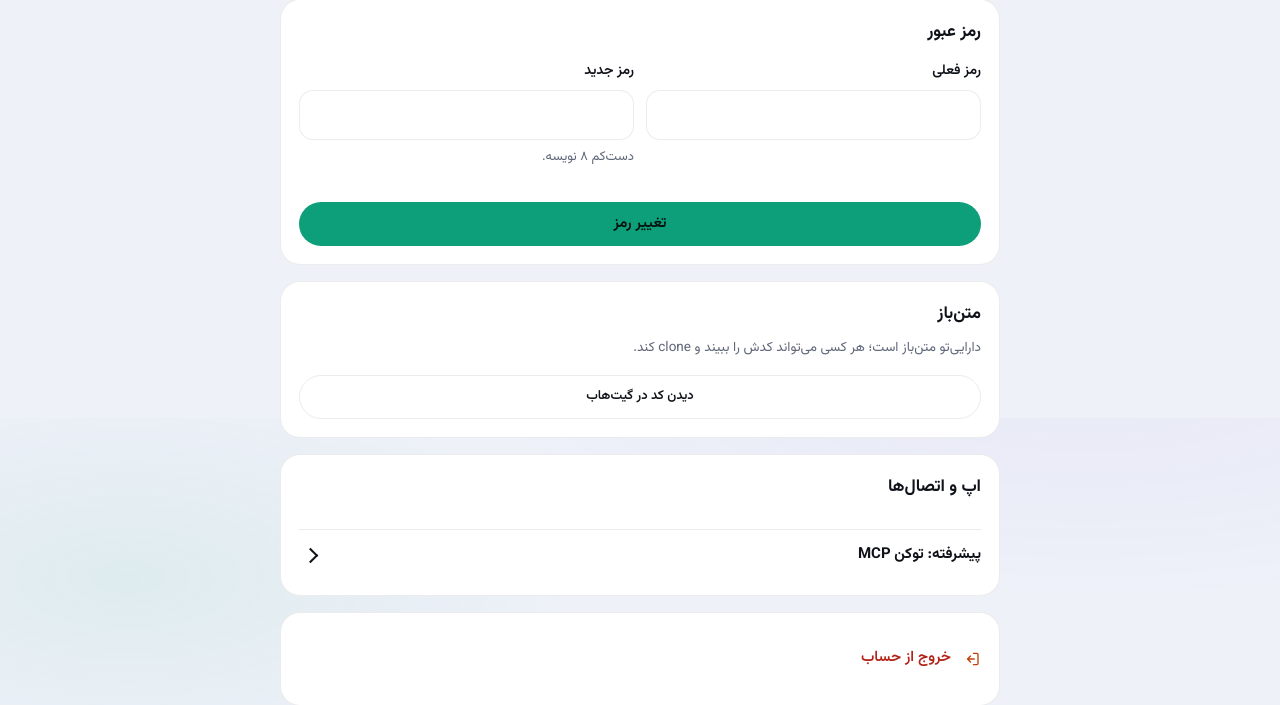
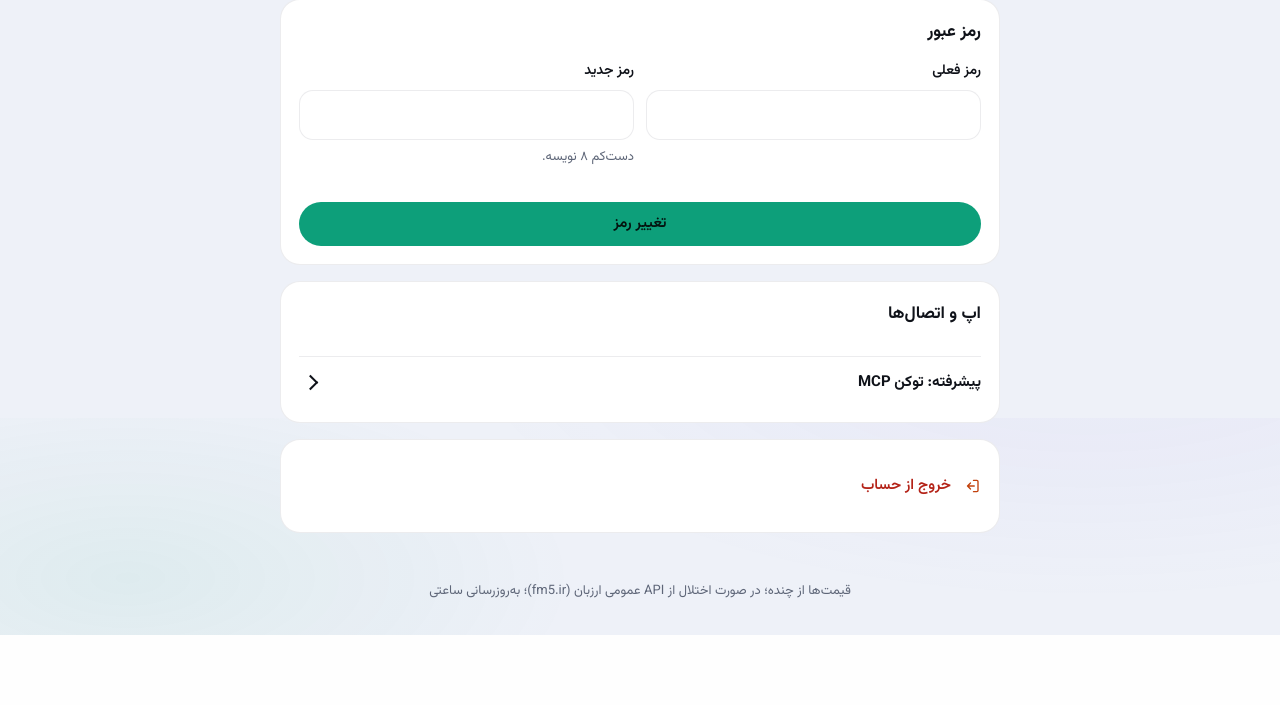
Before and after one commit to vahidtwo/personal-portfolio, a Python web app: template app/templates/profile.html in a window 1280 px wide. Shown: the part 1182-1887 px from the top of the page. After the commit the page ends 1817 px from the top, so only its background shows below. Run offline with Jinja, Linux system fonts and the light colour scheme; the template is opened without the code that fills it, so the values that code supplies are empty.

Commit message:
Remove open-source section from settings
Keep the landing #open-source footer; drop the settings v2-oss card
and assert settings no longer shows it.

```diff
--- a/app/templates/partials/settings_v2.html
+++ b/app/templates/partials/settings_v2.html
@@ -133,12 +133,6 @@
     </form>
   </section>
 
-  <section class="v2-card" id="open-source" aria-labelledby="v2-oss">
-    <h2 id="v2-oss">متن‌باز</h2>
-    <p class="v2-desc">دارایی‌تو متن‌باز است؛ هر کسی می‌تواند کدش را ببیند و clone کند.</p>
-    <a class="btn btn-sm v2-ghost" href="https://github.com/vahidtwo/personal-portfolio" target="_blank" rel="noopener noreferrer">دیدن کد در گیت‌هاب</a>
-  </section>
-
   <section class="v2-card settings-rows" aria-labelledby="v2-app" id="settings-account-actions">
     <h2 id="v2-app">اپ و اتصال‌ها</h2>
     <div class="v2-rows">
```
Also changed, not shown: tests/test_open_source_link.py (+9 -6 lines).
